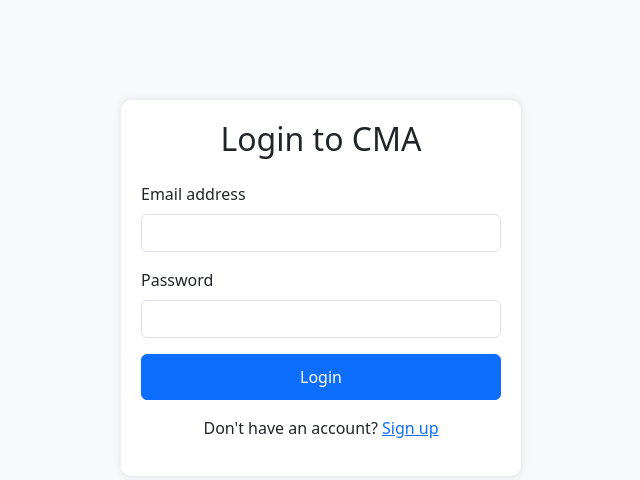
After one commit to sanpras007/s8_main_project, a Flask app: page /login in a window 1280 px wide. The commit adds this page. Shown: the top 480 px of the page, without its empty margins (319-959 px from the left). Run offline with Flask 2, Linux system fonts and the light colour scheme; parts of the project's set-up code (start-up, migrations or seed data) failed here and were passed over.

Commit message:
created login and authentication using flask session and mongodb

```diff
--- a/main.py
+++ b/main.py
@@ -1,7 +1,7 @@
 import tensorflow as tf
 import transformers
 import asyncio
-from flask import Flask,flash, render_template, request
+from flask import Flask,flash, render_template, request, redirect, url_for, session
 from DB_operations import insert_to_db, delete_all, retrieve_all_answers,create_user, get_user_by_email
 from database import client
 import numpy as np
@@ -21,11 +21,23 @@ from chatbot import get_answer_feedback,chat
 from flask import Blueprint, request, jsonify
 from pdf2image import convert_from_path
 from PIL import Image
+from functools import wraps
 
 
 
 app = Flask(__name__)
 CORS(app, resources={r"/chat": {"origins": "http://127.0.0.1:5000"}})
+app.secret_key = 'your-secret-key-here'  # Add a secret key for session management
+
+# Add a decorator to protect routes that require authentication
+def login_required(f):
+    @wraps(f)
+    def decorated_function(*args, **kwargs):
+        if "user_id" not in session:
+            flash("Please login to access this page", "warning")
+            return redirect(url_for("login"))
+        return f(*args, **kwargs)
+    return decorated_function
 
 UPLOAD_FOLDER = "uploads"
 os.makedirs(UPLOAD_FOLDER, exist_ok=True)
@@ -101,23 +113,28 @@ class BertSemanticDataGenerator(tf.keras.utils.Sequence):
 
 
 @app.route("/")
+@login_required
 def home():
     return render_template("main.html")
 
 
 @app.route("/checkMyAnswer")
+@login_required
 def checkMyAnswer():
     return render_template("checkMyAnswer.html")
 
 @app.route("/answers")
+@login_required
 def answers():
     return render_template("answers.html")
 
 @app.route("/upload")
+@login_required
 def upolad_check():
     return render_template("uplod_check.html")
 
 @app.route("/answerkey_upload")
+@login_required
 def answerkey_upload():
     return render_template("ans_key_upload_check.html")
 
@@ -232,6 +249,7 @@ def evaluate_answers(student_answers):
 
 
 @app.route("/ans_key_check", methods=["POST"])
+@login_required
 def ans_key_upload():
     if request.method == 'POST':
         if "answer_key" not in request.files:
@@ -271,6 +289,7 @@ def extract_text_from_handwritten_pdf(pdf_path):
 
 
 @app.route("/upload_check", methods=["POST"])
+@login_required
 def upload():
     if request.method == 'POST':
         if "answer_paper" not in request.files:
@@ -307,6 +326,7 @@ def upload():
 
 
 @app.route("/predict", methods=["POST"])
+@login_required
 def predict():
     if request.method == 'POST':
         student_ans = request.form.get('student_ans')
@@ -332,11 +352,13 @@ def predict():
 
 
 @app.route("/result")
+@login_required
 def result():
     return render_template("result.html")
 
 
 @app.route("/chat", methods=["POST"])
+@login_required
 def user_chat():
     try:
         data = request.json
@@ -354,48 +376,70 @@ def user_chat():
         return jsonify({"error": "Internal Server Error"}), 500
 
 
-# @app.route("/auth")
-# def auth():
-#     return render_template("auth.html")
+@app.route("/login", methods=["GET", "POST"])
+async def login():
+    if request.method == "GET":
+        return render_template("login.html")
+
+    email = request.form.get("email")
+    password = request.form.get("password")
+
+    if not email or not password:
+        flash("Please fill in all fields", "danger")
+        return redirect(url_for("login"))
+
+    user = await get_user_by_email(email)
+    if not user:
+        flash("User not found", "danger")
+        return redirect(url_for("login"))
+
+    is_valid = await asyncio.to_thread(
+        bcrypt.checkpw, password.encode('utf-8'), user["password"]
+    )
+
+    if is_valid:
+        session["user_id"] = str(user["_id"])
+        session["email"] = user["email"]
+        session["name"] = user["name"]
+        flash("Login successful!", "success")
+        return redirect(url_for("home"))
+
+    flash("Invalid credentials", "danger")
+    return redirect(url_for("login"))
 
 
+@app.route("/signup", methods=["GET", "POST"])
+async def signup():
+    if request.method == "GET":
+        return render_template("signup.html")
 
-# @app.route("/signup", methods=["POST"])
-# async def signup():
-#     """Signup a user."""
-#     data = request.json
-#     name, email, password = data.get("name"), data.get("email"), data.get("password")
+    name = request.form.get("name")
+    email = request.form.get("email")
+    password = request.form.get("password")
+    confirm_password = request.form.get("confirm_password")
 
-#     if not name or not email or not password:
-#         return jsonify({"error": "Missing fields"}), 400
+    if not all([name, email, password, confirm_password]):
+        flash("Please fill in all fields", "danger")
+        return redirect(url_for("signup"))
 
-#     result = await create_user(name, email, password)
-#     if "error" in result:
-#         return jsonify(result), 400
+    if password != confirm_password:
+        flash("Passwords do not match", "danger")
+        return redirect(url_for("signup"))
 
-#     return jsonify(result), 201
+    result = await create_user(name, email, password)
+    if "error" in result:
+        flash(result["error"], "danger")
+        return redirect(url_for("signup"))
+
+    flash("Account created successfully! Please login.", "success")
+    return redirect(url_for("login"))
 
 
-# @app.route("/login", methods=["POST"])
-# async def login():
-#     """Login a user and return JWT."""
-#     data = request.json
-#     email, password = data.get("email"), data.get("password")
-
-#     user = await get_user_by_email(email)
-#     if not user:
-#         return jsonify({"error": "User not found"}), 404
-
-#     # bcrypt is not async, so run it in a separate thread
-#     is_valid = await asyncio.to_thread(
-#         bcrypt.checkpw, password.encode('utf-8'), user["password"]
-#     )
-
-#     if is_valid:
-#         access_token = create_access_token(identity=email)
-#         return jsonify({"access_token": access_token}), 200
-
-#     return jsonify({"error": "Invalid credentials"}), 401
+@app.route("/logout")
+def logout():
+    session.clear()
+    flash("You have been logged out", "info")
+    return redirect(url_for("login"))
 
 
 if __name__ == '__main__':
--- /dev/null
+++ b/templates/login.html
@@ -0,0 +1,62 @@
+<!DOCTYPE html>
+<html lang="en">
+<head>
+    <meta charset="UTF-8">
+    <meta name="viewport" content="width=device-width, initial-scale=1.0">
+    <title>Login - CMA</title>
+    <link href="https://cdn.jsdelivr.net/npm/bootstrap@5.3.0/dist/css/bootstrap.min.css" rel="stylesheet">
+    <style>
+        body {
+            background-color: #f8f9fa;
+        }
+        .login-container {
+            max-width: 400px;
+            margin: 100px auto;
+            padding: 20px;
+            background: white;
+            border-radius: 10px;
+            box-shadow: 0 0 10px rgba(0,0,0,0.1);
+        }
+        .form-control:focus {
+            border-color: #80bdff;
+            box-shadow: 0 0 0 0.2rem rgba(0,123,255,.25);
+        }
+        .btn-primary {
+            width: 100%;
+            padding: 10px;
+        }
+        .alert {
+            margin-top: 20px;
+        }
+    </style>
+</head>
+<body>
+    <div class="container">
+        <div class="login-container">
+            <h2 class="text-center mb-4">Login to CMA</h2>
+            {% with messages = get_flashed_messages(with_categories=true) %}
+                {% if messages %}
+                    {% for category, message in messages %}
+                        <div class="alert alert-{{ category }}">{{ message }}</div>
+                    {% endfor %}
+                {% endif %}
+            {% endwith %}
+            <form action="/login" method="POST">
+                <div class="mb-3">
+                    <label for="email" class="form-label">Email address</label>
+                    <input type="email" class="form-control" id="email" name="email" required>
+                </div>
+                <div class="mb-3">
+                    <label for="password" class="form-label">Password</label>
+                    <input type="password" class="form-control" id="password" name="password" required>
+                </div>
+                <button type="submit" class="btn btn-primary">Login</button>
+            </form>
+            <div class="text-center mt-3">
+                <p>Don't have an account? <a href="/signup">Sign up</a></p>
+            </div>
+        </div>
+    </div>
+    <script src="https://cdn.jsdelivr.net/npm/bootstrap@5.3.0/dist/js/bootstrap.bundle.min.js"></script>
+</body>
+</html>
--- a/templates/navbar.html
+++ b/templates/navbar.html
@@ -9,7 +9,7 @@
                 <a href="/" class="nav-link">SmartScribe</a>
                 <a href="/upload" class="nav-link">Upload Answer Key</a>
                 <a href="/check" class="nav-link">Check My Answer</a>
-                <button class="sign-in-btn">Sign In</button>
+                <!-- <button class="sign-in-btn">Sign In</button> -->
             </div>
             <button class="mobile-menu-btn d-lg-none">
                 <i class="fas fa-bars"></i>
```
Also changed, not shown: DB_operations.py (+15 -10 lines), static/styles/main.css (+34 -0 lines), templates/main.html (+16 -2 lines), templates/signup.html (added, +70 -0 lines).
